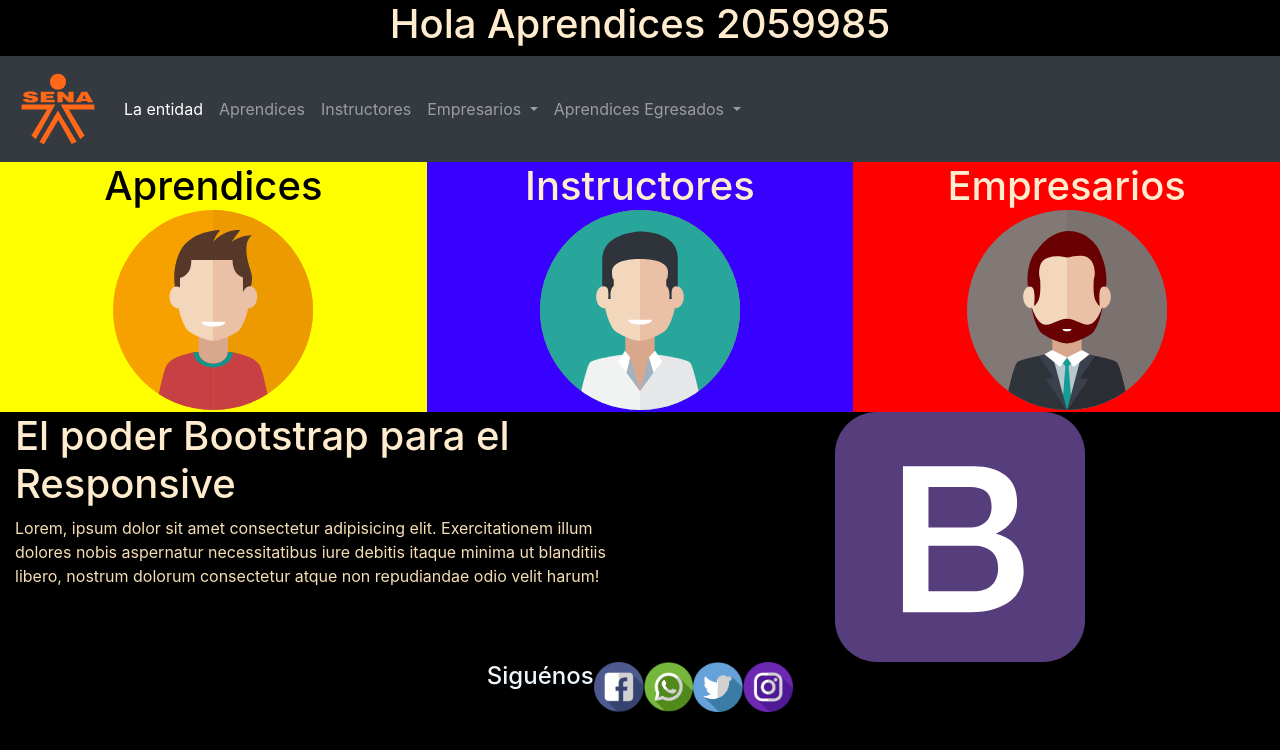
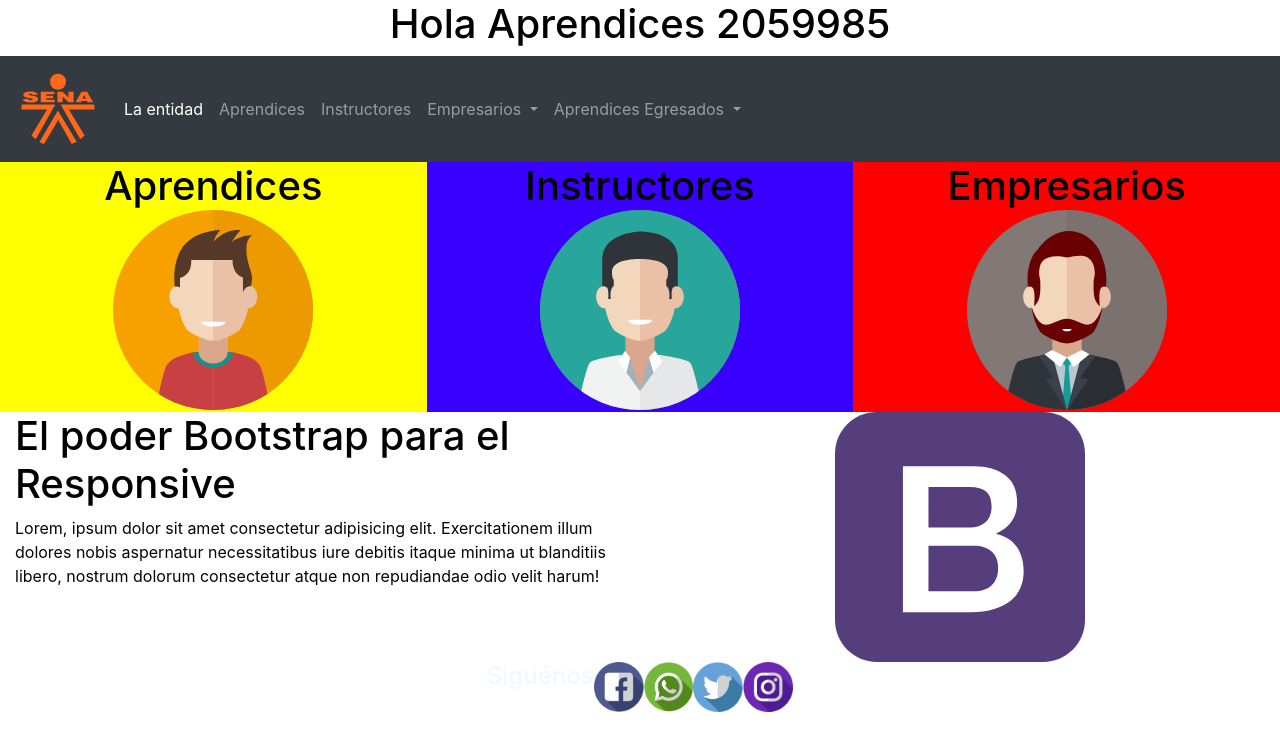
Before and after one commit to pacgrafica/gitrepositorio2, a plain HTML site: page index.html in a window 1280 px wide. Drawn offline with Linux system fonts and the light colour scheme.

Commit message:
cambie de color la pagina a fondo blanco

```diff
--- a/css/estilos.css
+++ b/css/estilos.css
@@ -1,8 +1,8 @@
 body{
-    background-color: black;
+    background-color: rgb(255, 255, 255);
 }
 h1{
-    color: blanchedalmond;
+    color: black;
 }
 .centrar{
     margin: auto;
@@ -22,5 +22,5 @@
     height: 250px;
 }
 p{
-    color: wheat;
+    color: rgb(5, 5, 5);
 }
```
